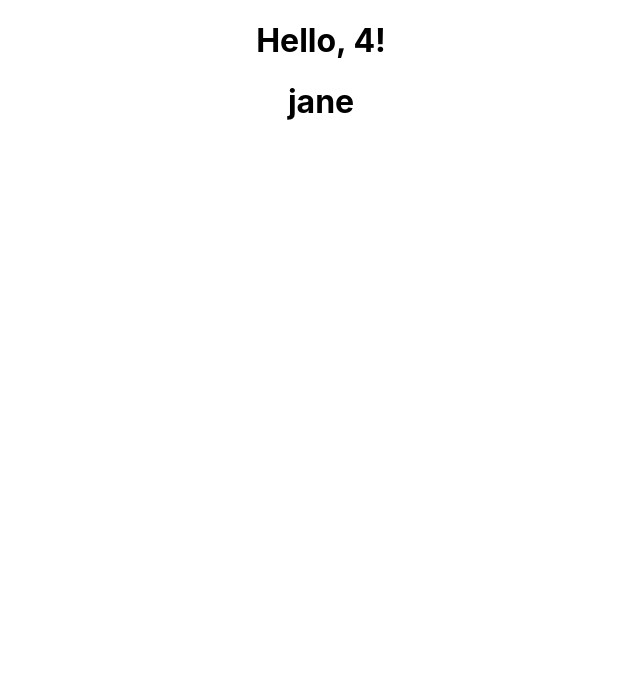
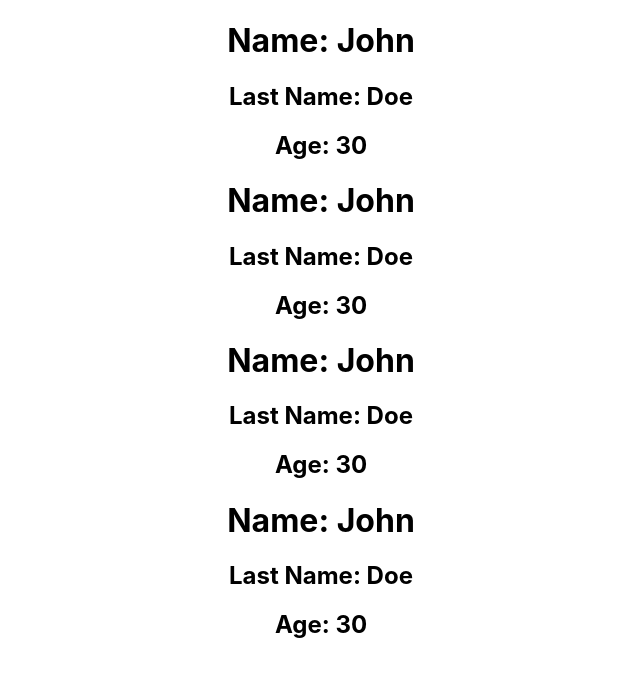
Before and after one commit to Ybyonas1/React-practice, a React (Create React App) app: page / in a window 1280 px wide. Shown: the top 676 px of the page, without its empty margins (319-959 px from the left). Built offline with nearby package versions, Linux system fonts and the light colour scheme.

Commit message:
components

```diff
--- a/src/App.js
+++ b/src/App.js
@@ -1,28 +1,25 @@
 import './App.css';
 
+const Person =() => {
+return (
+  <>
+  <h1>Name: John</h1>
+  <h2>Last Name: Doe</h2>
+  <h2>Age: 30</h2>
+  </>
+)
+}
+
 const App = () => {
-  // const name = null;
-  const name = 'jane';
-  // const isNameShowing = true;
-
 
   return (
     <div className="App">
-  {/* <h1>Hello, {isNameShowing ? name : 'Someone'}!</h1> */}
-  <h1>Hello, {2 + 2}!</h1>
-  {name ? (
-    <>
-    {/* test */}
-    <h1>{name}</h1>
-    </>
-  ) : (
-    // test
-    <>
-    <h1>test 4</h1>
-    <h2> There is no name</h2>
-    </>
-  )}
-    </div>
+ <Person/>
+ <Person/>
+ <Person/>
+ <Person/>
+
+     </div>
   );
 }
 
```
